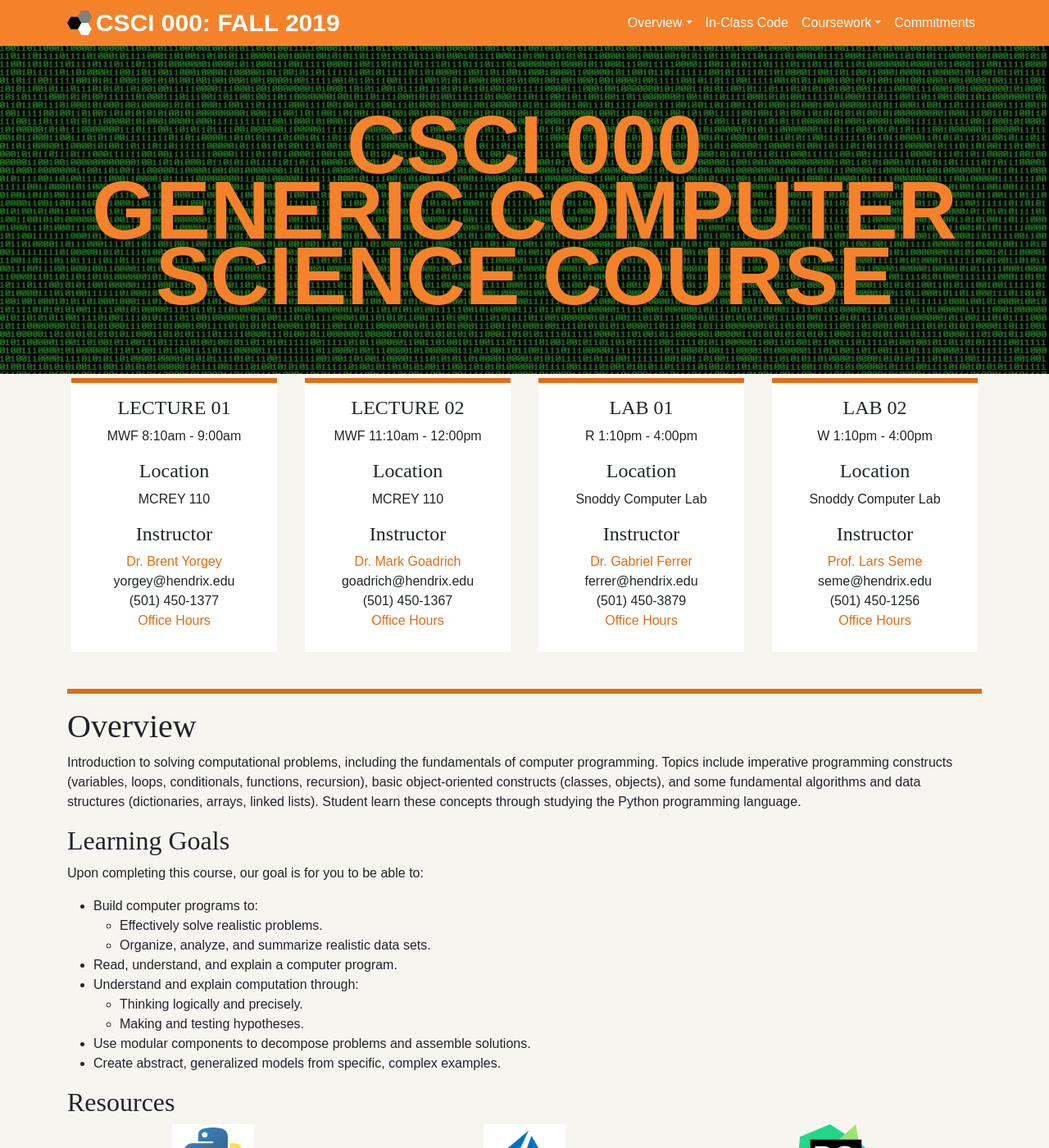
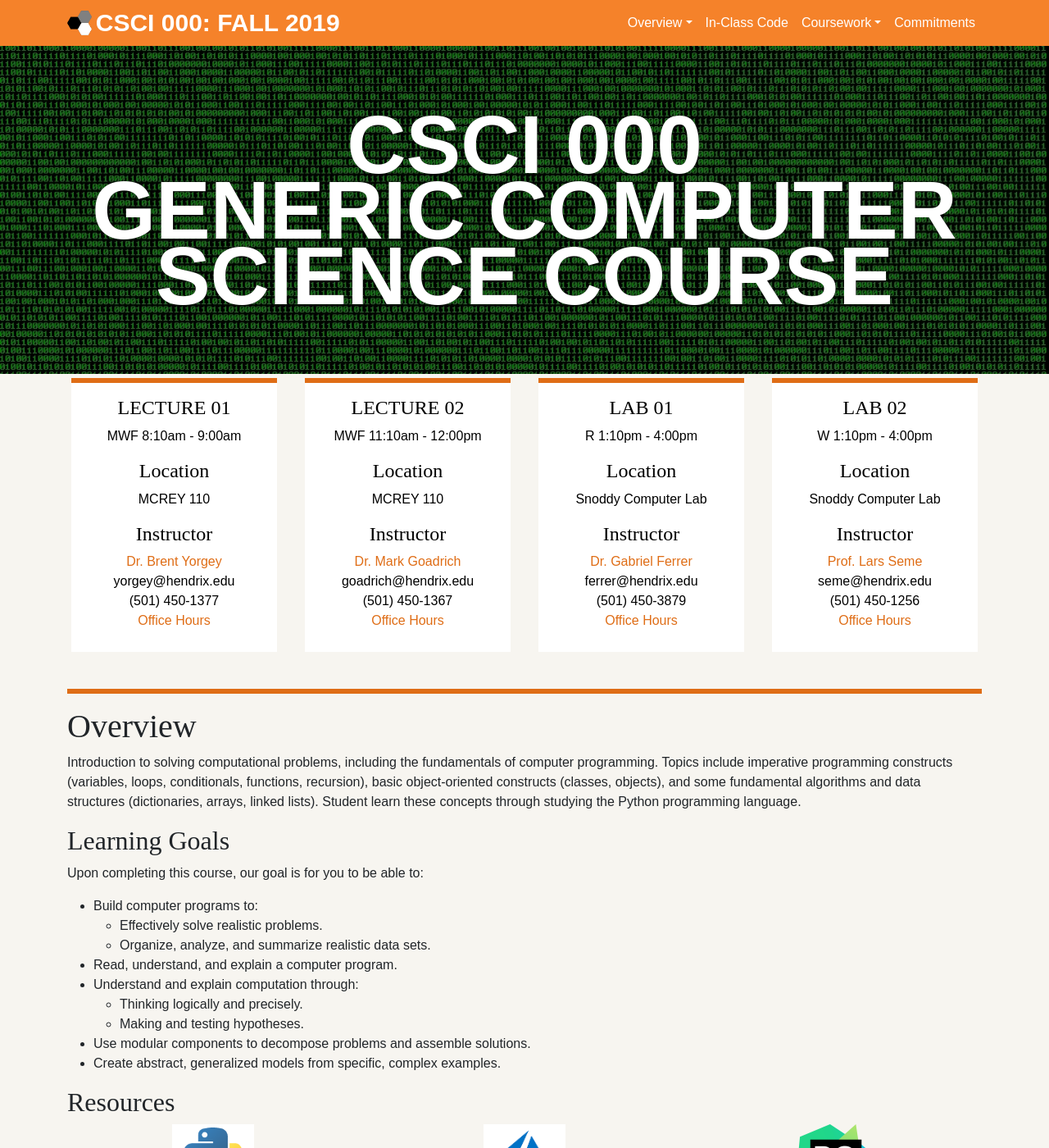
Before and after one commit to Hendrix-CS/csci000, a Jekyll site: the page built from index.md, in a window 1280 px wide and 1400 px high. Shown: the whole window at 82% size. Built offline with Jekyll 4.4.1, drawn with Linux system fonts in a browser that asks for light colours; nearby versions of some CDN libraries; some web fonts are replaced.

Commit message:
Fixing colors

```diff
--- a/assets/css/main.css
+++ b/assets/css/main.css
@@ -119,7 +119,7 @@ img {
   font-weight: 700;
   line-height: .8;
   margin: 0;
-  color: var(--orange);
+  color: var(--white);
 }
 
 .jumbotron h3 {
@@ -152,7 +152,7 @@ tr:nth-child(even) {background-color: var(--white);}
 	margin: 5px;
 	padding: 10px;
 	text-align: center;
-  color: var(black);
+  color: var(--black);
   text-shadow: none;
   border-block-start: .375rem solid var(--orange-accessible);
   padding-block-start: 1rem;
```
